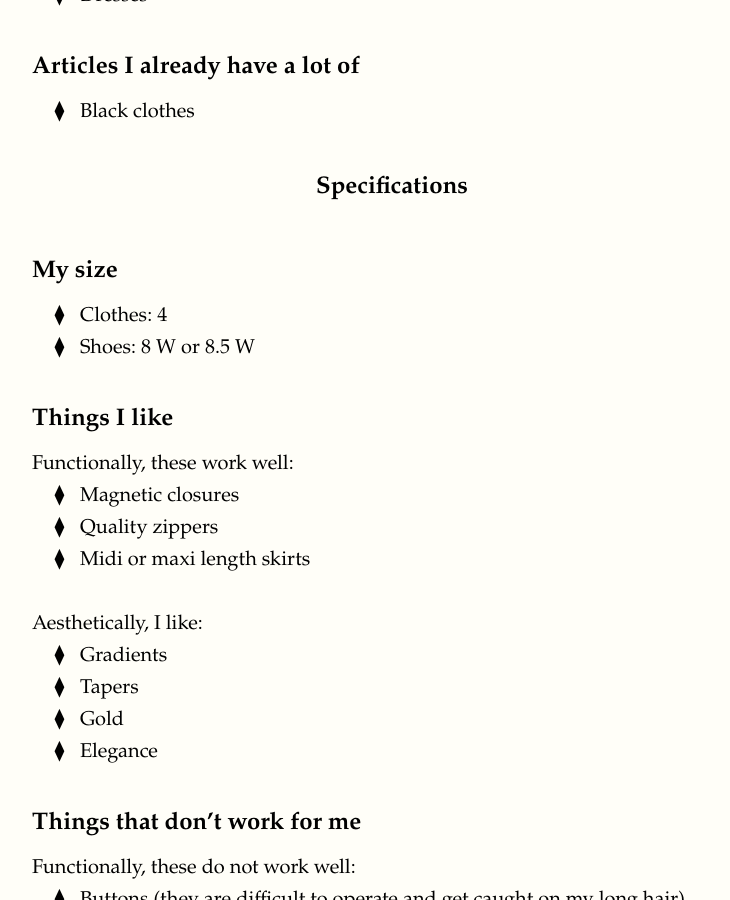
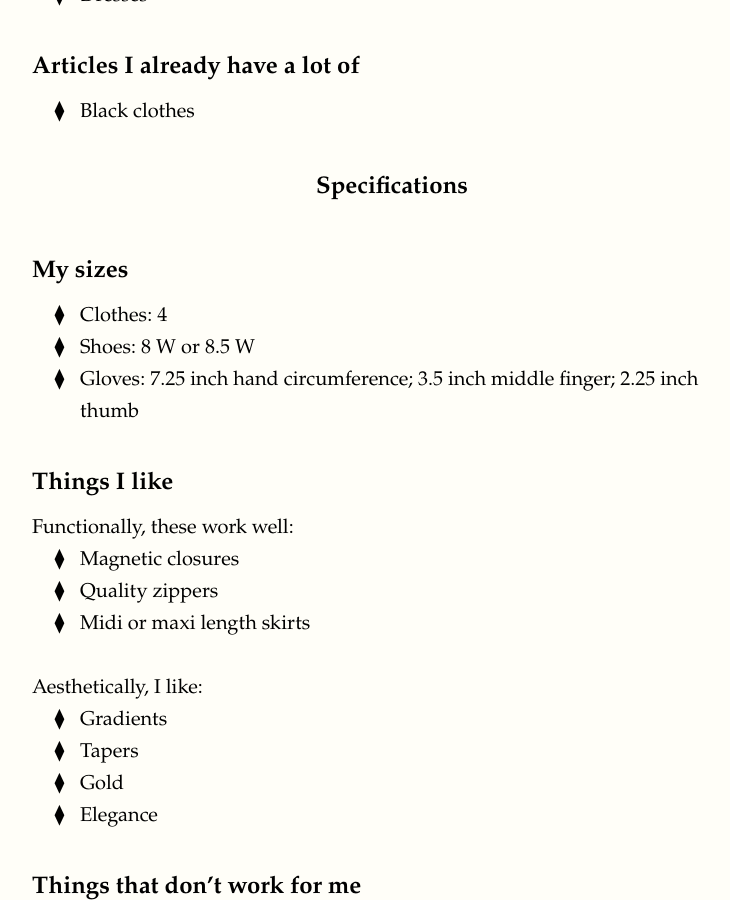
Before and after one commit to aubrielee/aubrielee.github.io, a Jekyll site: the page built from _posts/2024-12-02-clothing.md, in a window 1280 px wide and 900 px high, scrolled down 794 px. Shown: the whole window, without its empty margins (248-978 px from the left). Built offline with Jekyll 4.4.1, drawn with Linux system fonts in a browser that asks for light colours; nearby versions of some CDN libraries; some web fonts are replaced; some of the changed text lies outside the part shown.

Commit message:
Update 2024-12-02-clothing.md

```diff
--- a/_posts/2024-12-02-clothing.md
+++ b/_posts/2024-12-02-clothing.md
@@ -27,9 +27,10 @@ I'm in search of clothes that are easy for my attendants to put on me and that I
 * Black clothes
 
 ## Specifications
-### My size
+### My sizes
 * Clothes: 4
 * Shoes: 8 W or 8.5 W
+* Gloves: 7.25 inch hand circumference; 3.5 inch middle finger; 2.25 inch thumb
 
 ### Things I like
 
@@ -62,4 +63,4 @@ Aesthetically, I don't care for:
 {: .noIndent}
 * Uniform patterns (e.g., plaid, polka dots)
 * Blockiness (e.g., tiered skirts)
-* Orange, muddy green
+* Orange; neon; muddy colors, especially muddy green
```
